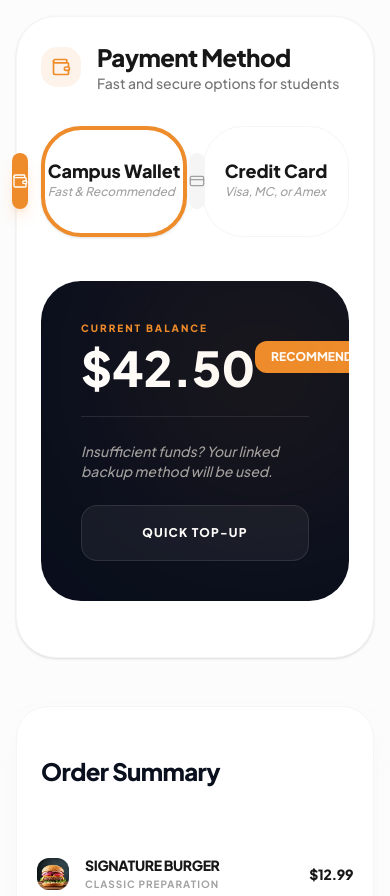
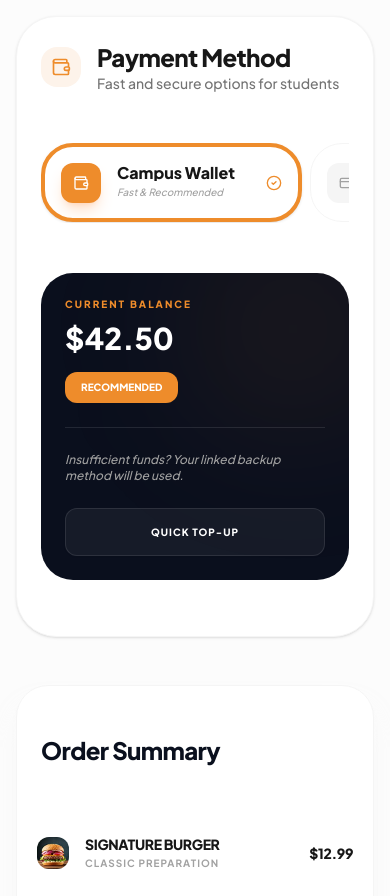
Before and after one commit to Emmy2gud/feasto-webapp, a React (Vite) app: page /checkout in a window 390 px wide. Shown: the part 860-1756 px from the top of the page. Built offline with nearby package versions, Linux system fonts and the light colour scheme.

Commit message:
worked on  the responsiveness

```diff
--- a/src/components/vendors/VendorMenu.tsx
+++ b/src/components/vendors/VendorMenu.tsx
@@ -9,8 +9,7 @@ import {
   Carousel,
   CarouselContent,
   CarouselItem,
-  CarouselNext,
-  CarouselPrevious,
+
 } from "@/components/ui/carousel"
 import item1 from "@/assets/vendors/Item1.png"
 import item2 from "@/assets/vendors/item2.png"
--- a/src/pages/checkout/CheckoutPage.tsx
+++ b/src/pages/checkout/CheckoutPage.tsx
@@ -8,7 +8,6 @@ import {
     Clock,
 
     ShieldCheck,
-
     CheckCircle2,
     ArrowRight,
     Headset,
@@ -19,6 +18,12 @@ import { Badge } from "@/components/ui/badge";
 import fries from "../../assets/images/fries.png"
 import burger from "../../assets/images/cakeburger.png"
 import { Tabs, TabsContent, TabsList, TabsTrigger } from "@/components/ui/tabs"
+import {
+    Carousel,
+    CarouselContent,
+    CarouselItem,
+
+} from "@/components/ui/carousel"
 
 export default function CheckoutPage() {
     return (
@@ -88,65 +93,70 @@ export default function CheckoutPage() {
 
                             <div className="space-y-6">
                                 <Tabs defaultValue="wallet" className="w-full space-y-8">
-                                    <TabsList className="grid w-full grid-cols-2 h-auto bg-transparent gap-4 p-0">
+                                    <TabsList className="bg-transparent p-0 w-full mt-10">
+                                        <Carousel className="w-full" opts={{ align: "start", loop: false }}>
+                                            <CarouselContent className="-ml-2">
+                                                <CarouselItem className="basis-[85%] sm:basis-1/2 pl-2">
                                                     <TabsTrigger
                                                         value="wallet"
-                                            className="data-[state=active]:border-[#EE8C2B] data-[state=active]:shadow-xl border-4 border-transparent flex items-center gap-5 p-6 bg-white rounded-[2.5rem] text-left transition-all group"
+                                                        className="w-full data-[state=active]:border-[#EE8C2B] data-[state=active]:shadow-xl border-4 border-transparent flex items-center gap-4 sm:gap-5 p-4 sm:p-6 bg-white rounded-[2rem] sm:rounded-[2.5rem] text-left transition-all group"
                                                     >
-                                            <div className="h-14 w-14 rounded-2xl bg-[#EE8C2B] text-white flex items-center justify-center shadow-lg shadow-orange-500/20">
-                                                <Wallet className="h-6 w-6" />
+                                                        <div className="h-10 w-10 sm:h-14 sm:w-14 shrink-0 rounded-xl sm:rounded-2xl bg-[#EE8C2B] text-white flex items-center justify-center shadow-lg shadow-orange-500/20">
+                                                            <Wallet className="h-5 w-5 sm:h-6 sm:w-6" />
                                                         </div>
-                                            <div className="flex-1">
-                                                <div className="flex items-center gap-2">
-                                                    <p className="font-black text-neutral-900 text-lg leading-none">Campus Wallet</p>
+                                                        <div className="flex-1 min-w-0">
+                                                            <p className="font-black text-neutral-900 text-base sm:text-lg leading-none truncate">Campus Wallet</p>
+                                                            <p className="text-[10px] sm:text-xs text-neutral-400 mt-1 font-medium italic truncate">Fast & Recommended</p>
                                                         </div>
-                                                <p className="text-xs text-neutral-400 mt-1 font-medium italic">Fast & Recommended</p>
-                                            </div>
-                                            <CheckCircle2 className="h-6 w-6 text-[#EE8C2B] opacity-0 group-data-[state=active]:opacity-100 transition-opacity" />
+                                                        <CheckCircle2 className="h-5 w-5 sm:h-6 sm:w-6 text-[#EE8C2B] opacity-0 group-data-[state=active]:opacity-100 transition-opacity" />
                                                     </TabsTrigger>
-
+                                                </CarouselItem>
+                                                <CarouselItem className="basis-[85%] sm:basis-1/2 pl-2">
                                                     <TabsTrigger
                                                         value="card"
-                                            className="data-[state=active]:border-[#EE8C2B] data-[state=active]:shadow-xl border border-neutral-100 flex items-center gap-5 p-6 bg-white rounded-[2.5rem] text-left transition-all group"
+                                                        className="w-full data-[state=active]:border-[#EE8C2B] data-[state=active]:shadow-xl border border-neutral-100 flex items-center gap-4 sm:gap-5 p-4 sm:p-6 bg-white rounded-[2rem] sm:rounded-[2.5rem] text-left transition-all group"
                                                     >
-                                            <div className="h-14 w-14 rounded-2xl bg-neutral-100 text-neutral-400 group-data-[state=active]:bg-[#EE8C2B] group-data-[state=active]:text-white flex items-center justify-center transition-all">
-                                                <CreditCard className="h-6 w-6" />
+                                                        <div className="h-10 w-10 sm:h-14 sm:w-14 shrink-0 rounded-xl sm:rounded-2xl bg-neutral-100 text-neutral-400 group-data-[state=active]:bg-[#EE8C2B] group-data-[state=active]:text-white flex items-center justify-center transition-all">
+                                                            <CreditCard className="h-5 w-5 sm:h-6 sm:w-6" />
                                                         </div>
-                                            <div className="flex-1">
-                                                <p className="font-black text-neutral-900 text-lg leading-none">Credit Card</p>
-                                                <p className="text-xs text-neutral-400 mt-1 font-medium italic">Visa, MC, or Amex</p>
+                                                        <div className="flex-1 min-w-0">
+                                                            <p className="font-black text-neutral-900 text-base sm:text-lg leading-none truncate">Credit Card</p>
+                                                            <p className="text-[10px] sm:text-xs text-neutral-400 mt-1 font-medium italic truncate">Visa, MC, or Amex</p>
                                                         </div>
-                                            <CheckCircle2 className="h-6 w-6 text-[#EE8C2B] opacity-0 group-data-[state=active]:opacity-100 transition-opacity" />
+                                                        <CheckCircle2 className="h-5 w-5 sm:h-6 sm:w-6 text-[#EE8C2B] opacity-0 group-data-[state=active]:opacity-100 transition-opacity" />
                                                     </TabsTrigger>
+                                                </CarouselItem>
+                                            </CarouselContent>
+                                        </Carousel>
                                     </TabsList>
 
-                                    <TabsContent value="wallet" className="mt-0 animate-in fade-in slide-in-from-bottom-4 duration-500 mt-20">
-                                        <div className="p-10 bg-[#0a0f1d] rounded-[2.5rem] text-white space-y-8 relative overflow-hidden">
-                                            <div className="absolute -top-10 -right-10 h-64 w-64 bg-[#EE8C2B]/10 rounded-full blur-[100px]"></div>
-                                            <div className=" space-y-6">
-                                                <div className="flex justify-between items-center">
+                                    <TabsContent value="wallet" className="mt-8 sm:mt-20 animate-in fade-in slide-in-from-bottom-4 duration-500">
+                                        <div className="p-6 sm:p-10 bg-[#0a0f1d] rounded-[2rem] sm:rounded-[2.5rem] text-white space-y-6 sm:space-y-8 relative overflow-hidden">
+                                            <div className="absolute -top-10 -right-10 h-48 w-48 sm:h-64 sm:w-64 bg-[#EE8C2B]/10 rounded-full blur-[80px] sm:blur-[100px]"></div>
+                                            <div className="relative z-10 space-y-6">
+                                                <div className="flex flex-col sm:flex-row justify-between items-start sm:items-center gap-4">
                                                     <div>
                                                         <Label className="text-[10px] font-black uppercase tracking-[0.2em] text-[#EE8C2B]">Current Balance</Label>
-                                                        <p className="text-5xl font-black mt-2">$42.50</p>
+                                                        <p className="text-3xl sm:text-5xl font-black mt-2">$42.50</p>
                                                     </div>
-                                                    <Badge className="bg-[#EE8C2B] text-white border-0 px-4 py-2 rounded-xl font-black">RECOMMENDED</Badge>
+                                                    <Badge className="bg-[#EE8C2B] text-white border-0 px-4 py-2 rounded-xl font-black text-[10px]">RECOMMENDED</Badge>
                                                 </div>
                                                 <div className="h-px bg-white/10"></div>
-                                                <p className="text-sm text-neutral-400 font-medium italic">Insufficient funds? Your linked backup method will be used.</p>
-                                                <Button variant="outline" className="w-full h-14 rounded-2xl border-white/10 bg-white/5 text-white hover:bg-white/10 font-black uppercase tracking-widest text-xs">
+                                                <p className="text-xs sm:text-sm text-neutral-400 font-medium italic">Insufficient funds? Your linked backup method will be used.</p>
+                                                <Button variant="outline" className="w-full h-12 sm:h-14 rounded-xl sm:rounded-2xl border-white/10 bg-white/5 text-white hover:bg-white/10 font-black uppercase tracking-widest text-[10px]">
                                                     Quick Top-up
                                                 </Button>
                                             </div>
                                         </div>
                                     </TabsContent>
 
-                                    <TabsContent value="card" className="mt-0 animate-in fade-in slide-in-from-bottom-4 duration-500 mt-20">
-                                        <div className="p-10 bg-[#0a0f1d] rounded-[2.5rem] text-white space-y-8  overflow-hidden">
-                                            <div className="bg-[#EE8C2B]/10 rounded-full blur-[100px]"></div>
-                                            <div className="space-y-6 ">
+                                    <TabsContent value="card" className="mt-8 sm:mt-20 animate-in fade-in slide-in-from-bottom-4 duration-500">
+                                        <div className="p-6 sm:p-10 bg-[#0a0f1d] rounded-[2rem] sm:rounded-[2.5rem] text-white space-y-6 sm:space-y-8 overflow-hidden relative">
+                                            <div className="absolute -top-10 -right-10 h-48 w-48 sm:h-64 sm:w-64 bg-[#EE8C2B]/10 rounded-full blur-[80px] sm:blur-[100px]"></div>
+                                            <div className="relative z-10 space-y-6">
                                                 <div className="space-y-3">
-                                                    <Label className="text-[10px] font-black uppercase tracking-[0.2em] text-[#EE8C2B] ml-4">Card Number</Label>
-                                                    <Input placeholder="0000 0000 0000 0000" className="h-16 bg-white/5 border-white/10 text-white placeholder:text-white/20 rounded-3xl font-mono text-lg px-8 tracking-widest focus:bg-white/10 transition-all border-none ring-1 ring-white/10" />
+                                                    <Label className="text-[10px] font-black uppercase tracking-[0.2em] text-[#EE8C2B] ml-2">Card Number</Label>
+                                                    <Input placeholder="0000 0000 0000 0000" className="h-14 sm:h-16 bg-white/5 border-white/10 text-white placeholder:text-white/20 rounded-2xl sm:rounded-3xl font-mono text-base sm:text-lg px-6 sm:px-8 tracking-widest focus:bg-white/10 transition-all border-none ring-1 ring-white/10" />
                                                 </div>
                                                 <div className="grid grid-cols-2 gap-8">
                                                     <div className="space-y-3">
```
Also changed, not shown: src/pages/vendors/VendorPage.tsx (+39 -5 lines). Lines whose indentation alone changed are shown as unchanged.
